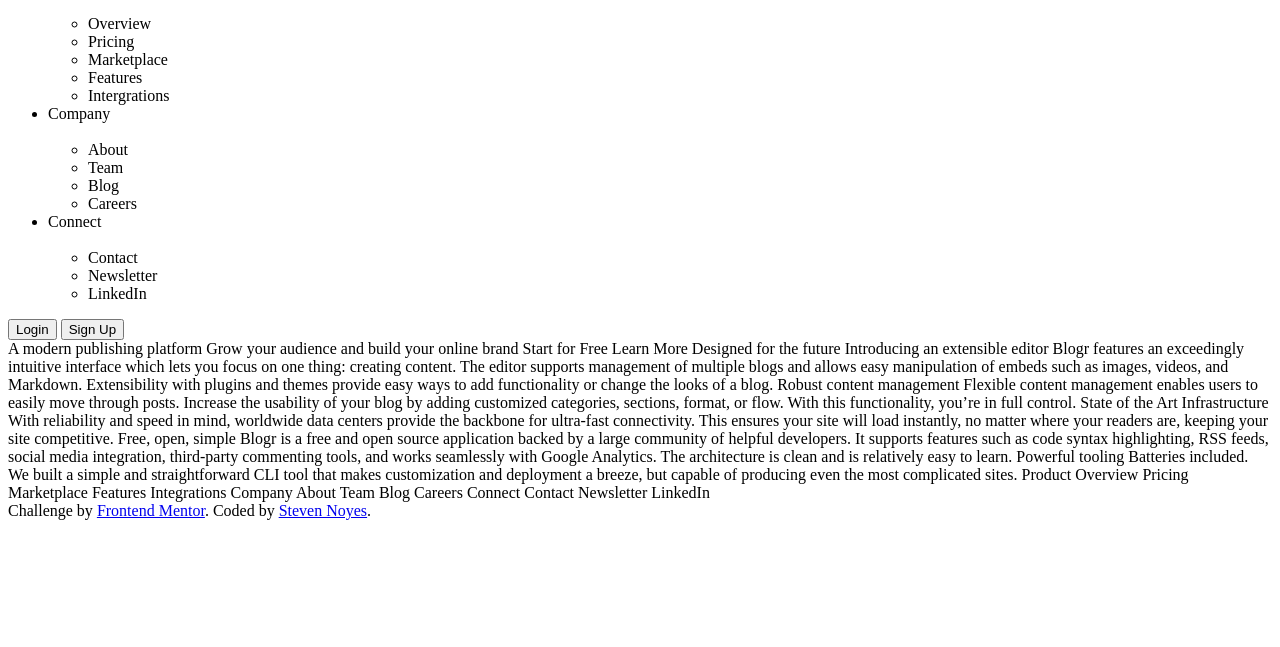
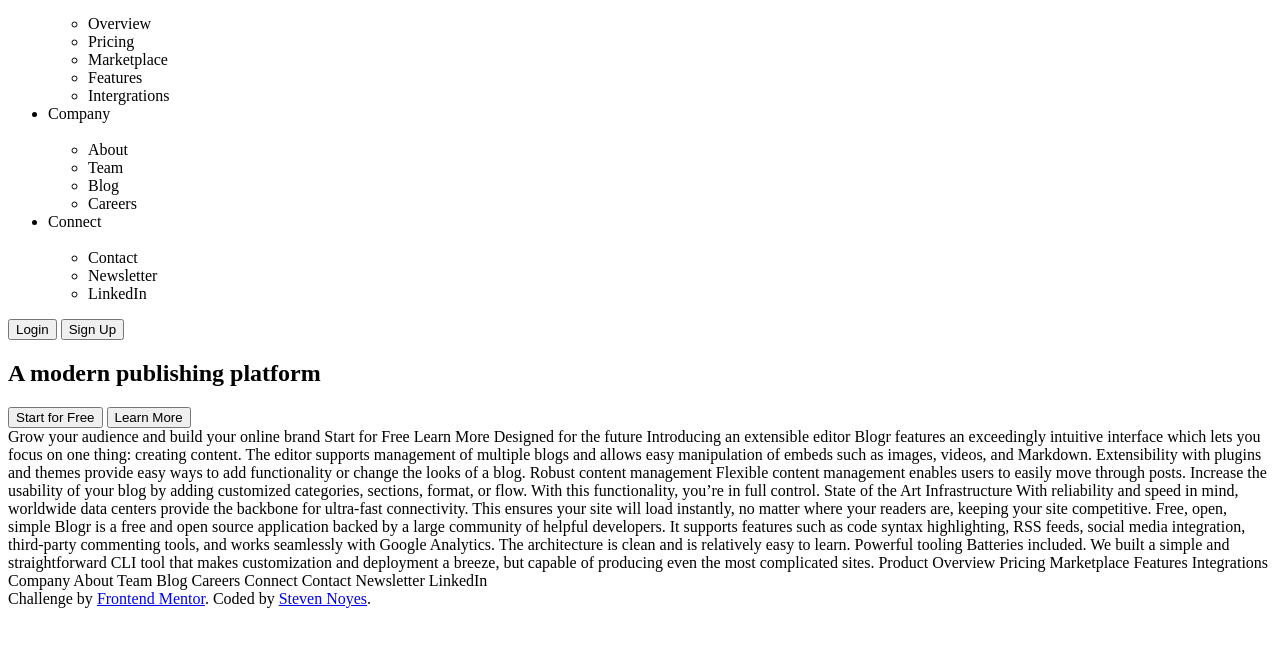
Before and after one commit to SteveNoyes/blogr-page, a plain HTML site: page index.html in a window 1280 px wide. Shown: the part 89-736 px from the top of the page. Drawn offline with Linux system fonts and the light colour scheme.

Commit message:
hero section

```diff
--- a/index.html
+++ b/index.html
@@ -53,7 +53,18 @@
     <button>Login</button>
     <button>Sign Up</button>
   </nav>
-  A modern publishing platform
+  <main>
+    <section class="heroSection">
+      <h1>A modern publishing platform</h1>
+      <p></p>
+      <div class="ctaBTN">
+        <button>Start for Free</button>
+        <button>Learn More</button>
+      </div>
+
+    </section>
+  </main>
+
   Grow your audience and build your online brand
 
   Start for Free
```
